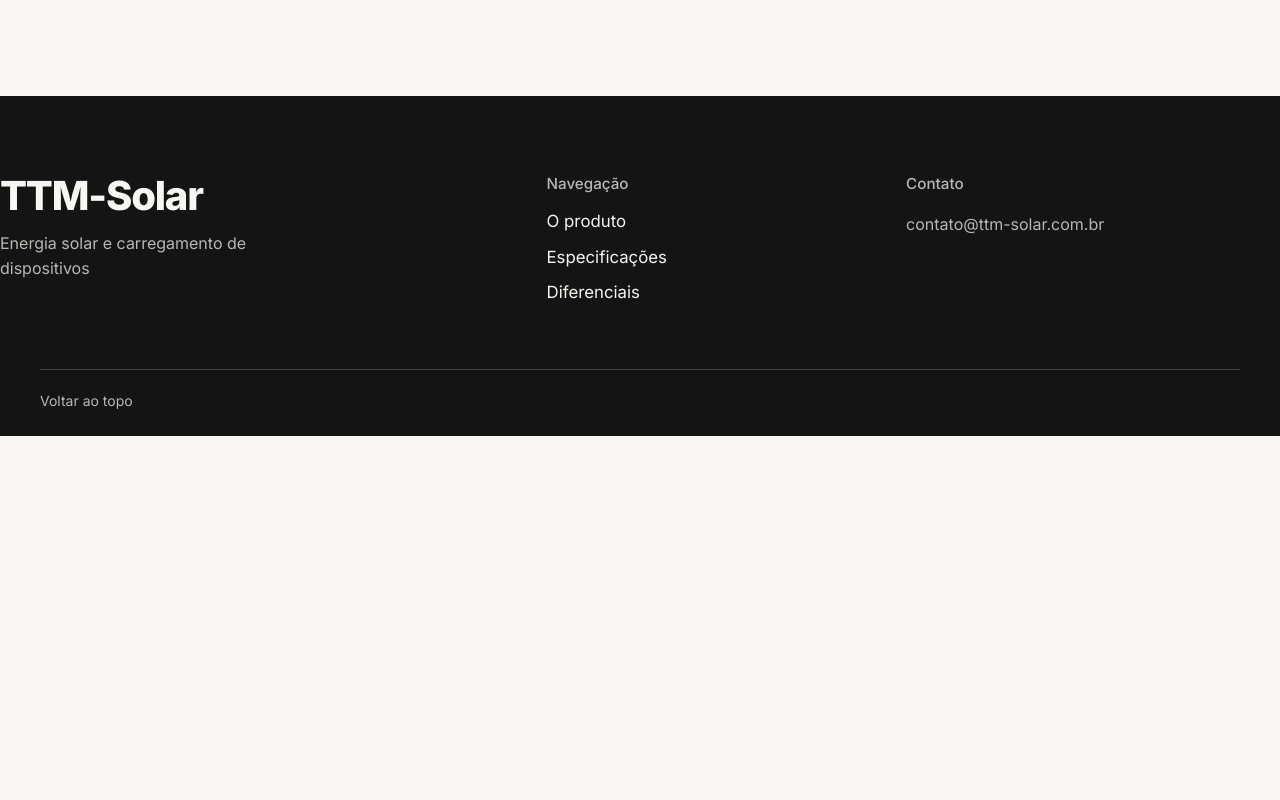
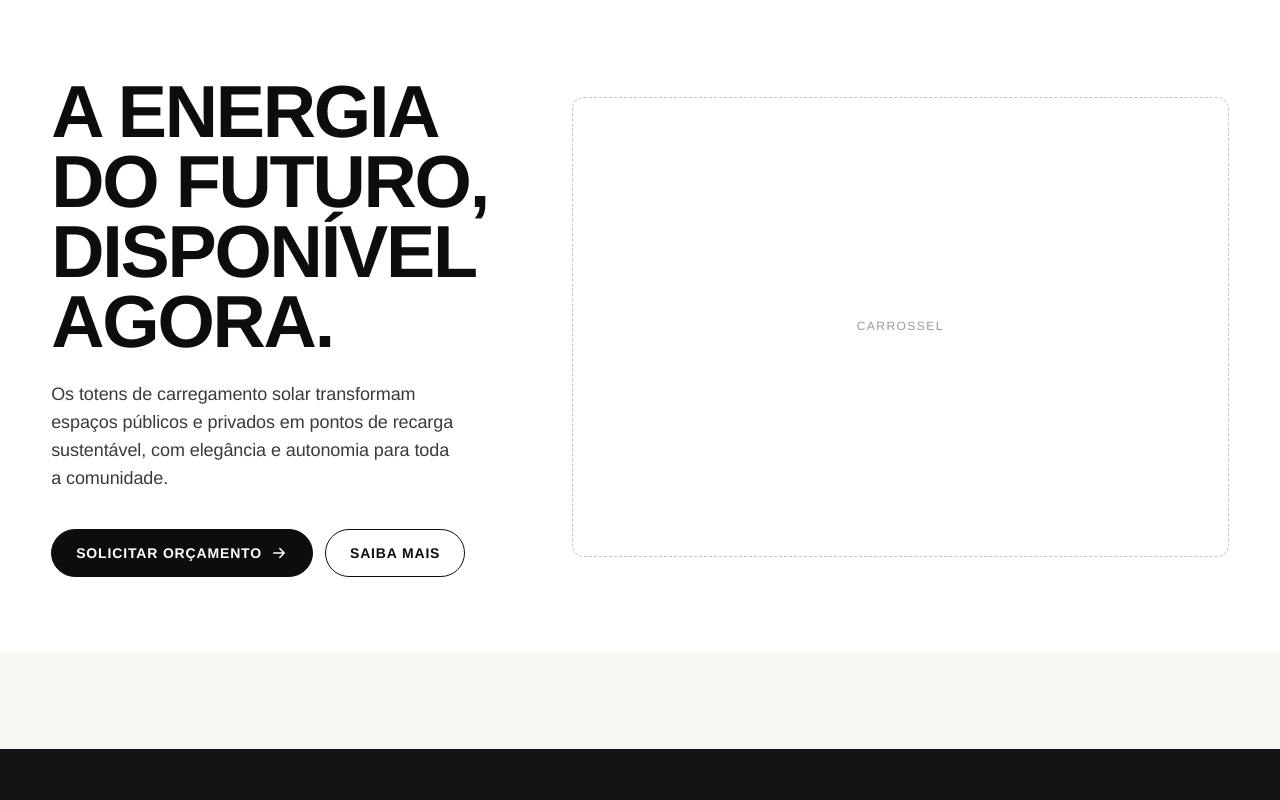
Before and after one commit to Feishz45/Site-totem, a plain HTML site: page TTM-Solar/index.html in a window 1280 px wide. Shown: the top 800 px of the page. Drawn offline with Linux system fonts and the light colour scheme.

Commit message:
Adicionado seção hero com layout, textos e CTAs

```diff
--- a/TTM-Solar/css/footer.css
+++ b/TTM-Solar/css/footer.css
@@ -119,3 +119,9 @@
 .footer-site :focus-visible {
   outline-color: var(--cor-fundo);
 }
+
+.footer-main,
+.footer-bottom {
+  width: min(100% - (var(--espaco-pagina) * 2), var(--largura-max));
+  margin-inline: auto;
+}
--- a/TTM-Solar/css/hero.css
+++ b/TTM-Solar/css/hero.css
@@ -0,0 +1,235 @@
+/* =========================================================
+   SEÇÃO HERO — Layout, Textos e CTAs
+   Tudo está com escopo em .hero para não afetar outras seções.
+   ========================================================= */
+
+.hero {
+  /* Tokens locais da seção */
+  --hero-bg: #ffffff;
+  --hero-ink: #0d0d0d;
+  --hero-ink-soft: #3a3a3a;
+  --hero-line: #0d0d0d;
+  --hero-accent: #2fbf71;          /* verde "sustentável" */
+  --hero-font: "Inter Tight", "Helvetica Neue", Arial, sans-serif;
+  --hero-gutter: clamp(1rem, 4vw, 4rem);
+  --hero-ease: cubic-bezier(.22, .61, .36, 1);
+
+  background: var(--hero-bg);
+  color: var(--hero-ink);
+  font-family: var(--hero-font);
+  padding-block: clamp(2.5rem, 6vw, 5rem);
+  overflow: hidden;
+}
+
+.hero *,
+.hero *::before,
+.hero *::after {
+  box-sizing: border-box;
+}
+
+/* ---------- Container responsivo (Grid) ---------- */
+.hero__container {
+  width: 100%;
+  max-width: 1280px;
+  margin-inline: auto;
+  padding-inline: var(--hero-gutter);
+  display: grid;
+  grid-template-columns: 1fr;
+  gap: clamp(2rem, 5vw, 3rem);
+  align-items: center;
+}
+
+@media (min-width: 900px) {
+  .hero__container {
+    grid-template-columns: minmax(0, 5fr) minmax(0, 7fr);
+    gap: clamp(2rem, 4vw, 4rem);
+  }
+}
+
+/* ---------- Área esquerda ---------- */
+.hero__content {
+  display: flex;
+  flex-direction: column;
+  gap: clamp(1.5rem, 3vw, 2.25rem);
+  min-width: 0;
+}
+
+.hero__header {
+  display: flex;
+  flex-direction: column;
+  gap: clamp(1rem, 2vw, 1.5rem);
+}
+
+/* ---------- Tipografia editorial ---------- */
+.hero__title {
+  margin: 0;
+  font-family: var(--hero-font);
+  font-weight: 700;
+  font-size: clamp(2.5rem, 1.25rem + 4.2vw, 5rem);
+  line-height: .95;
+  letter-spacing: -0.03em;
+  text-transform: uppercase;
+  text-wrap: balance;
+  color: var(--hero-ink);
+}
+
+.hero__title-line {
+  display: block;
+}
+
+.hero__subtitle {
+  margin: 0;
+  max-width: 42ch;
+  font-size: clamp(1rem, .95rem + .25vw, 1.125rem);
+  font-weight: 400;
+  line-height: 1.55;
+  letter-spacing: -0.005em;
+  color: var(--hero-ink-soft);
+  text-wrap: pretty;
+}
+
+/* ---------- CTAs ---------- */
+.hero__actions {
+  display: flex;
+  flex-wrap: wrap;
+  gap: .75rem;
+}
+
+.hero__cta {
+  display: inline-flex;
+  align-items: center;
+  justify-content: center;
+  gap: .5rem;
+  min-height: 48px;
+  padding: .75rem 1.5rem;
+  border: 1.5px solid var(--hero-line);
+  border-radius: 999px;
+  font-family: var(--hero-font);
+  font-size: .875rem;
+  font-weight: 600;
+  letter-spacing: .06em;
+  text-transform: uppercase;
+  text-decoration: none;
+  line-height: 1;
+  cursor: pointer;
+  transition:
+    background-color .25s var(--hero-ease),
+    color .25s var(--hero-ease),
+    border-color .25s var(--hero-ease),
+    transform .25s var(--hero-ease),
+    box-shadow .25s var(--hero-ease);
+}
+
+.hero__cta--primary {
+  background: var(--hero-ink);
+  color: #ffffff;
+}
+
+.hero__cta--secondary {
+  background: transparent;
+  color: var(--hero-ink);
+}
+
+.hero__cta-icon {
+  transition: transform .25s var(--hero-ease);
+}
+
+/* Hover só em dispositivos com mouse */
+@media (hover: hover) {
+  .hero__cta:hover {
+    transform: translateY(-2px);
+    box-shadow: 4px 4px 0 var(--hero-line);
+  }
+
+  .hero__cta--primary:hover {
+    background: var(--hero-accent);
+    border-color: var(--hero-line);
+    color: var(--hero-ink);
+  }
+
+  .hero__cta--primary:hover .hero__cta-icon {
+    transform: translateX(4px);
+  }
+
+  .hero__cta--secondary:hover {
+    background: var(--hero-ink);
+    color: #ffffff;
+  }
+}
+
+.hero__cta:active {
+  transform: translateY(0);
+  box-shadow: 0 0 0 var(--hero-line);
+}
+
+.hero__cta:focus-visible {
+  outline: 3px solid var(--hero-accent);
+  outline-offset: 3px;
+}
+
+/* ---------- Container do carrossel ---------- */
+.hero__media {
+  position: relative;
+  width: 100%;
+  min-width: 0;            /* evita overflow do carrossel dentro do grid */
+  min-height: clamp(280px, 40vw, 460px);
+  display: flex;
+  align-items: stretch;
+}
+
+.hero__media > * {
+  flex: 1 1 auto;
+  min-width: 0;
+}
+
+/* Placeholder enquanto o carrossel não é inserido (some quando houver conteúdo) */
+.hero__media:empty {
+  border: 1.5px dashed #c4c4c4;
+  border-radius: 12px;
+  align-items: center;
+  justify-content: center;
+}
+
+.hero__media:empty::before {
+  content: "Carrossel";
+  font-size: .75rem;
+  font-weight: 500;
+  letter-spacing: .12em;
+  text-transform: uppercase;
+  color: #9a9a9a;
+}
+
+/* ---------- Animação de entrada (fade-in) ---------- */
+@keyframes hero-fade-in {
+  from {
+    opacity: 0;
+    transform: translateY(24px);
+  }
+  to {
+    opacity: 1;
+    transform: translateY(0);
+  }
+}
+
+.hero__title,
+.hero__subtitle,
+.hero__actions {
+  animation: hero-fade-in .9s var(--hero-ease) both;
+}
+
+.hero__title    { animation-delay: .1s; }
+.hero__subtitle { animation-delay: .3s; }
+.hero__actions  { animation-delay: .5s; }
+
+@media (prefers-reduced-motion: reduce) {
+  .hero__title,
+  .hero__subtitle,
+  .hero__actions {
+    animation: none;
+  }
+
+  .hero__cta,
+  .hero__cta-icon {
+    transition: none;
+  }
+}
--- a/TTM-Solar/index.html
+++ b/TTM-Solar/index.html
@@ -20,6 +20,40 @@
     <link rel="stylesheet" href=".\css\footer.css">
 </head>
 <body>
+
+    <!-- hero -->
+    <section class="hero" id="inicio" aria-labelledby="hero-titulo">
+      <div class="hero__container">
+
+        <!-- Área esquerda: textos e CTAs -->
+        <div class="hero__content">
+          <header class="hero__header">
+            <h1 class="hero__title" id="hero-titulo">
+              A energia do futuro, <span class="hero__title-line">disponível agora.</span>
+            </h1>
+            <p class="hero__subtitle">
+              Os totens de carregamento solar transformam espaços públicos e privados
+              em pontos de recarga sustentável, com elegância e autonomia para toda a comunidade.
+            </p>
+          </header>
+
+          <nav class="hero__actions" aria-label="Ações principais">
+            <a href="#orcamento" class="hero__cta hero__cta--primary">
+              Solicitar orçamento
+              <svg class="hero__cta-icon" viewBox="0 0 24 24" width="18" height="18" aria-hidden="true" focusable="false">
+                <path d="M5 12h14M13 6l6 6-6 6" fill="none" stroke="currentColor" stroke-width="2" stroke-linecap="round" stroke-linejoin="round"/>
+              </svg>
+            </a>
+            <a href="#produto" class="hero__cta hero__cta--secondary">Saiba mais</a>
+          </nav>
+        </div>
+
+        <!-- Área direita: container responsivo que recebe o componente do carrossel.
+             Basta inserir o carrossel aqui dentro; o placeholder some sozinho. -->
+        <div class="hero__media" data-slot="carrossel"></div>
+
+      </div>
+    </section>
 
     <!-- footer -->
     <footer class="footer-site" id="sobre">
```
